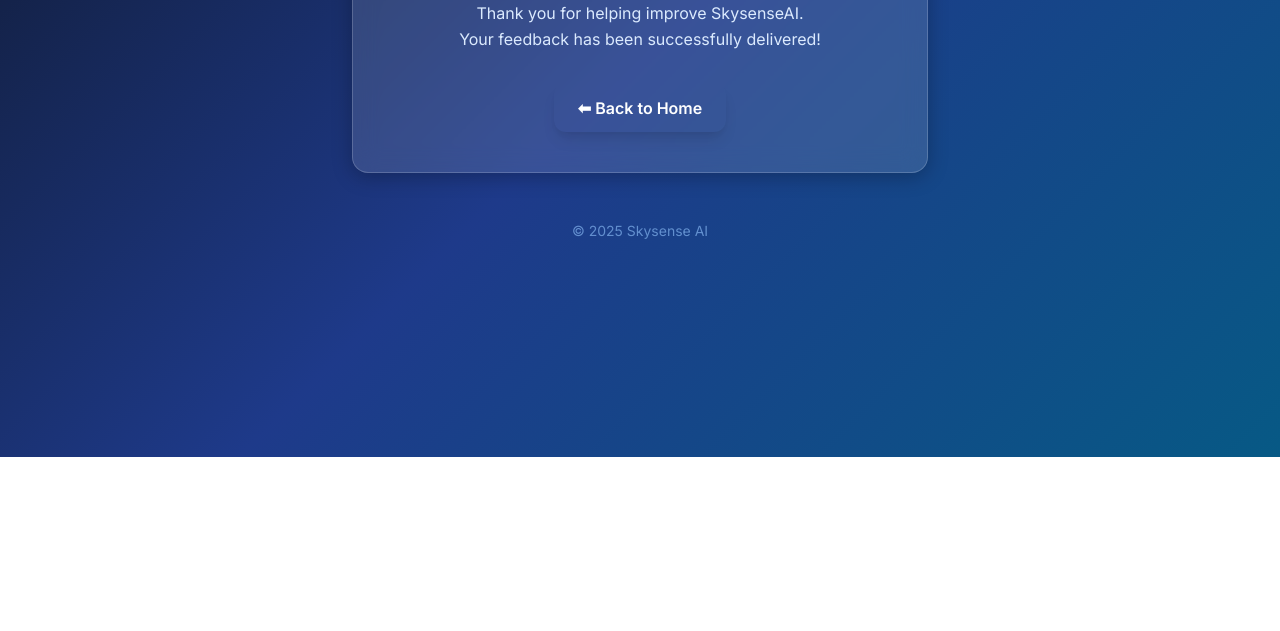
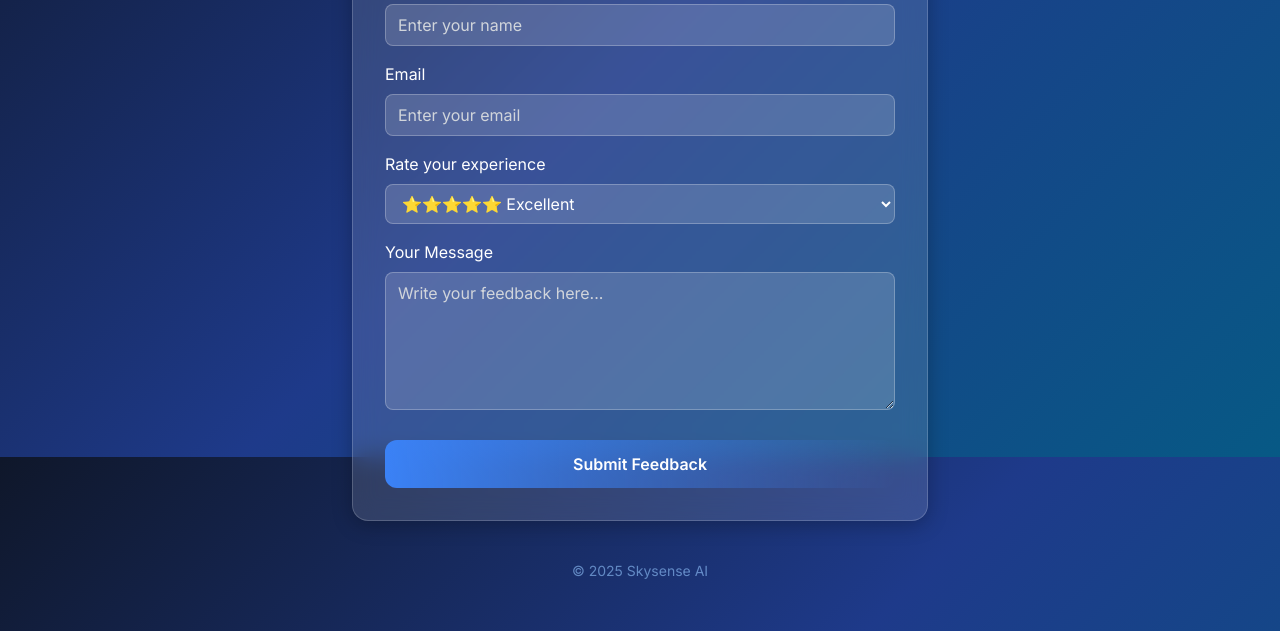
Before and after one commit to eamhad/SkysenseAI, a website: page public/feedback.html in a window 1280 px wide. Shown: the part 343-974 px from the top of the page. Before the commit the page ends 800 px from the top, so only its background shows below. Drawn offline with nearby package versions, Linux system fonts and the light colour scheme.

Commit message:
Update feedback.html

```diff
--- a/public/feedback.html
+++ b/public/feedback.html
@@ -3,7 +3,7 @@
 <head>
   <meta charset="UTF-8" />
   <meta name="viewport" content="width=device-width, initial-scale=1.0" />
-  <title>Feedback Sent – SkysenseAI</title>
+  <title>Feedback – SkysenseAI</title>
 
   <link href="https://cdn.jsdelivr.net/npm/tailwindcss@2.2.19/dist/tailwind.min.css" rel="stylesheet">
   <link href="https://fonts.googleapis.com/css2?family=Inter:wght@300;400;600;700&display=swap" rel="stylesheet">
@@ -14,16 +14,31 @@
       background: linear-gradient(135deg, #0f172a, #1e3a8a, #075985);
       background-attachment: fixed;
       color: white;
-      padding-bottom: 40px;
+      padding-bottom: 50px;
     }
+
     .glass-box {
       background: rgba(255, 255, 255, 0.12);
       border: 1px solid rgba(255, 255, 255, 0.18);
       backdrop-filter: blur(12px);
       box-shadow: 0 4px 20px rgba(0, 0, 0, 0.25);
     }
+
+    input, textarea, select {
+      background: rgba(255, 255, 255, 0.15);
+      border: 1px solid rgba(255, 255, 255, 0.25);
+      color: white;
+    }
+
+    input::placeholder, textarea::placeholder {
+      color: #d1d5db;
+    }
+
+    input:focus, textarea:focus {
+      outline: none;
+      border-color: #93c5fd;
+    }
   </style>
-
 </head>
 
 <body>
@@ -34,7 +49,7 @@
     <h1 class="text-5xl font-bold bg-clip-text text-transparent bg-gradient-to-r from-cyan-300 to-blue-400">
       Skysense AI
     </h1>
-    <p class="text-blue-200 -mt-2">Thank you for your feedback!</p>
+    <p class="text-blue-200 -mt-2">Your feedback helps us improve ✨</p>
 
     <!-- Curved Glass Nav -->
     <div class="w-full flex justify-center mt-2">
@@ -47,30 +62,54 @@
         <a href="privacy.html" target="_blank" class="hover:text-white transition">Privacy</a>
         <a href="terms.html" target="_blank" class="hover:text-white transition">Terms</a>
         <a href="contact.html" target="_blank" class="hover:text-white transition">Contact</a>
+        <a href="feedback.html" class="text-white font-semibold underline">Feedback</a>
 
       </div>
     </div>
   </div>
 
-  <!-- SUCCESS MESSAGE CARD -->
-  <div class="max-w-xl mx-auto mt-14 p-10 rounded-2xl glass-box text-center">
+  <!-- FORM -->
+  <div class="max-w-xl mx-auto mt-10 p-8 rounded-2xl glass-box">
 
-    <h2 class="text-3xl font-semibold mb-4">Feedback Submitted 🎉</h2>
-    <p class="text-blue-100 leading-relaxed mb-8">
-      Thank you for helping improve SkysenseAI.<br>
-      Your feedback has been successfully delivered!
-    </p>
+    <h2 class="text-2xl font-semibold mb-4 text-center">Send us your feedback</h2>
 
-    <!-- Home Button -->
-    <a href="index.html"
-       class="inline-block bg-gradient-to-r from-cyan-400 to-blue-500 text-white font-semibold
-              px-6 py-3 rounded-xl shadow-lg hover:opacity-90 transition">
-      ⬅ Back to Home
-    </a>
+    <form action="https://api.web3forms.com/submit" method="POST">
 
+      <!-- Web3Forms Access Key -->
+      <input type="hidden" name="access_key" value="827efbe9-0dd4-4353-a64b-be2ea5568235">
+
+      <!-- Spam Protection -->
+      <input type="checkbox" name="botcheck" class="hidden">
+
+      <!-- Redirect URL -->
+      <input type="hidden" name="redirect" value="https://skysenseai.onrender.com/feedback-success.html">
+
+      <label class="block mb-2 font-medium">Your Name</label>
+      <input type="text" name="name" required class="w-full px-3 py-2 rounded-lg mb-4" placeholder="Enter your name">
+
+      <label class="block mb-2 font-medium">Email</label>
+      <input type="email" name="email" required class="w-full px-3 py-2 rounded-lg mb-4" placeholder="Enter your email">
+
+      <label class="block mb-2 font-medium">Rate your experience</label>
+      <select name="rating" required class="w-full px-3 py-2 rounded-lg mb-4">
+        <option>⭐⭐⭐⭐⭐ Excellent</option>
+        <option>⭐⭐⭐⭐ Good</option>
+        <option>⭐⭐⭐ Average</option>
+        <option>⭐⭐ Needs improvement</option>
+        <option>⭐ Bad experience</option>
+      </select>
+
+      <label class="block mb-2 font-medium">Your Message</label>
+      <textarea name="message" rows="5" required class="w-full px-3 py-2 rounded-lg mb-6" placeholder="Write your feedback here..."></textarea>
+
+      <button type="submit" class="w-full py-3 bg-gradient-to-r from-blue-500 to-cyan-400 text-white font-semibold rounded-xl hover:opacity-90 transition">
+        Submit Feedback
+      </button>
+
+    </form>
   </div>
 
-  <footer class="mt-12 text-center text-blue-300 opacity-60 text-sm">
+  <footer class="mt-10 text-center text-blue-300 opacity-60 text-sm">
     © 2025 Skysense AI
   </footer>
 
```
